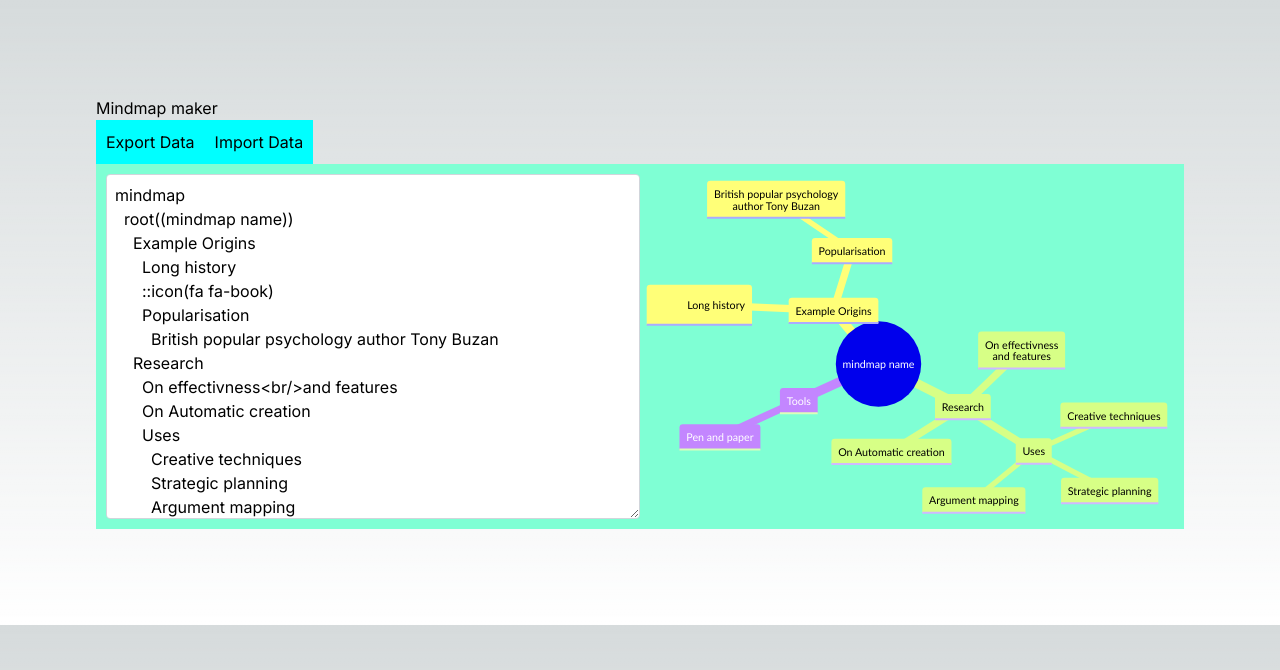
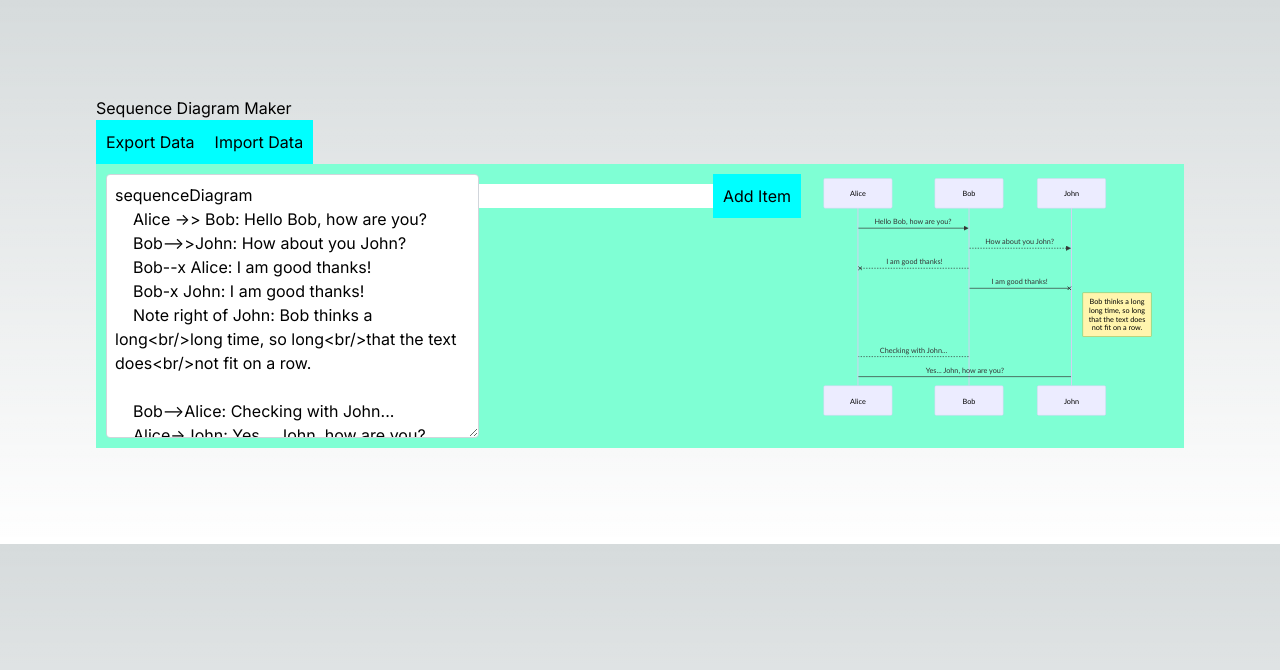
Before and after one commit to RisingSatalite/NWKonline, a Next.js app: page / in a window 1280 px wide. Shown: the top 670 px of the page. Built offline with nearby package versions, Linux system fonts and the light colour scheme.

Commit message:
sequence diagram

```diff
--- a/src/app/page.js
+++ b/src/app/page.js
@@ -36,7 +36,7 @@ export default function Home() {
   `;
   return (
     <main className=" items-center p-24">
-      <div>Mindmap maker</div>
+      <div>Sequence Diagram Maker</div>
       <Editor></Editor>
     </main>
   );
--- a/src/components/mermaideditor.js
+++ b/src/components/mermaideditor.js
@@ -5,26 +5,32 @@ import { useState } from 'react';
 const Mermaid = dynamic(() => import('@/components/mermaid'), { ssr: false });
 
 export default function Editor() {
-  const [mermaidChart, setMermaidChart] = useState(`mindmap
-  root((mindmap name))
-    Example Origins
-      Long history
-      ::icon(fa fa-book)
-      Popularisation
-        British popular psychology author Tony Buzan
-    Research
-      On effectivness<br/>and features
-      On Automatic creation
-      Uses
-        Creative techniques
-        Strategic planning
-        Argument mapping
-    Tools
-      Pen and paper
+  const [mermaidChart, setMermaidChart] = useState(`sequenceDiagram
+    Alice ->> Bob: Hello Bob, how are you?
+    Bob-->>John: How about you John?
+    Bob--x Alice: I am good thanks!
+    Bob-x John: I am good thanks!
+    Note right of John: Bob thinks a long<br/>long time, so long<br/>that the text does<br/>not fit on a row.
+
+    Bob-->Alice: Checking with John...
+    Alice->John: Yes... John, how are you?
   `);
+  const [items, setItems] = useState([]);
+  const [inputValue, setInputValue] = useState('');
 
   const change = (e) => {
     setMermaidChart(e.target.value);
+  };
+
+  const addItem = () => {
+    if (inputValue.trim()) {
+      setItems([...items, inputValue.trim()]);
+      setInputValue('');
+    }
+  };
+
+  const removeItem = (index) => {
+    setItems(items.filter((_, i) => i !== index));
   };
 
   const handleKeyDown = (event) => {
@@ -58,7 +64,7 @@ export default function Editor() {
   };
 
   const handleExport = () => {
-    downloadFile('mindmap.txt', mermaidChart);
+    downloadFile('sequencediagram.txt', mermaidChart);
   };
 
   const handleFileUpload = (event) => {
@@ -103,6 +109,23 @@ export default function Editor() {
                 className="w-full p-2 border border-gray-300 rounded"
                 ></textarea>
             </span>
+            <span>
+              <input
+                type="text"
+                value={inputValue}
+                onChange={(e) => setInputValue(e.target.value)}
+                onKeyDown={(e) => e.key === 'Enter' && addItem()}
+              />
+              <button onClick={addItem}>Add Item</button>
+              <ul>
+                {items.map((item, index) => (
+                  <li key={index}>
+                    {item}
+                    <button onClick={() => removeItem(index)}>Remove</button>
+                  </li>
+                ))}
+              </ul>
+            </span>
             <span class="half flex-1">
                 <Mermaid chart={mermaidChart} key={mermaidChart} />
             </span>
```
